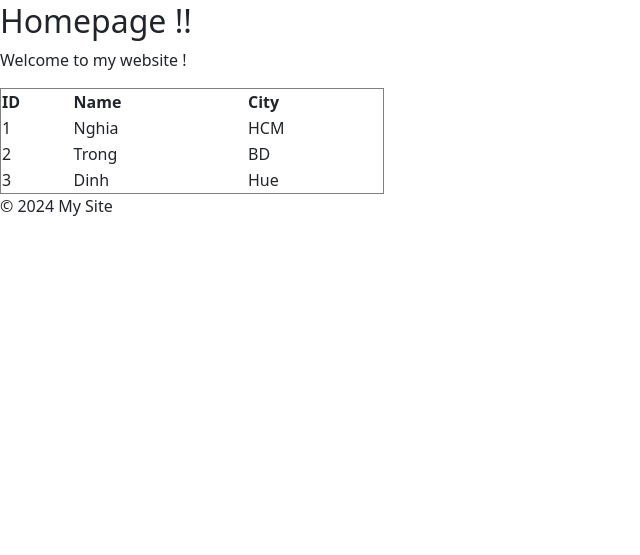
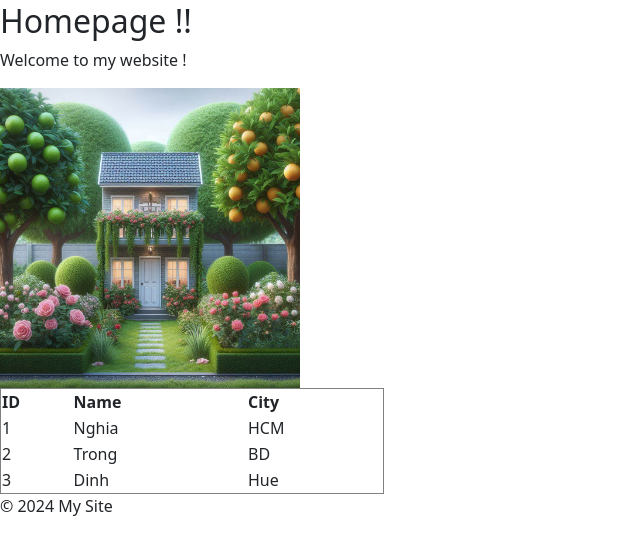
Before and after one commit to trongnghia00/beginner-django, a Django app: page / in a window 1280 px wide. Shown: the part 103-658 px from the top of the page, without its empty margins (0-640 px from the left). Run offline with Django 4.2, Linux system fonts and the light colour scheme.

Commit message:
19-static-images

```diff
--- a/myapp01/appone/templates/appone/index.html
+++ b/myapp01/appone/templates/appone/index.html
@@ -5,6 +5,8 @@
 {% block content %}
     <h2>Homepage !!</h2>
     <p>Welcome to my website !</p>
+    {% load static %}
+    <img src="{% static 'images/mypic.jpg' %}" width="300px" />
 
     <table border="1" width="30%">
         <tr>
```
Also changed, not shown: myapp01/static/images/mypic.jpg (added).
